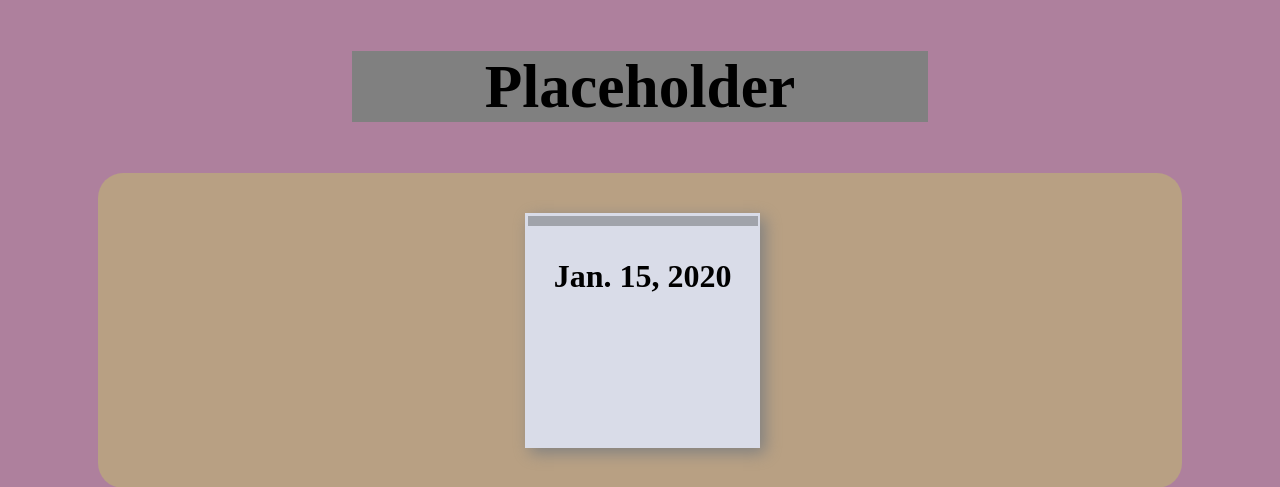
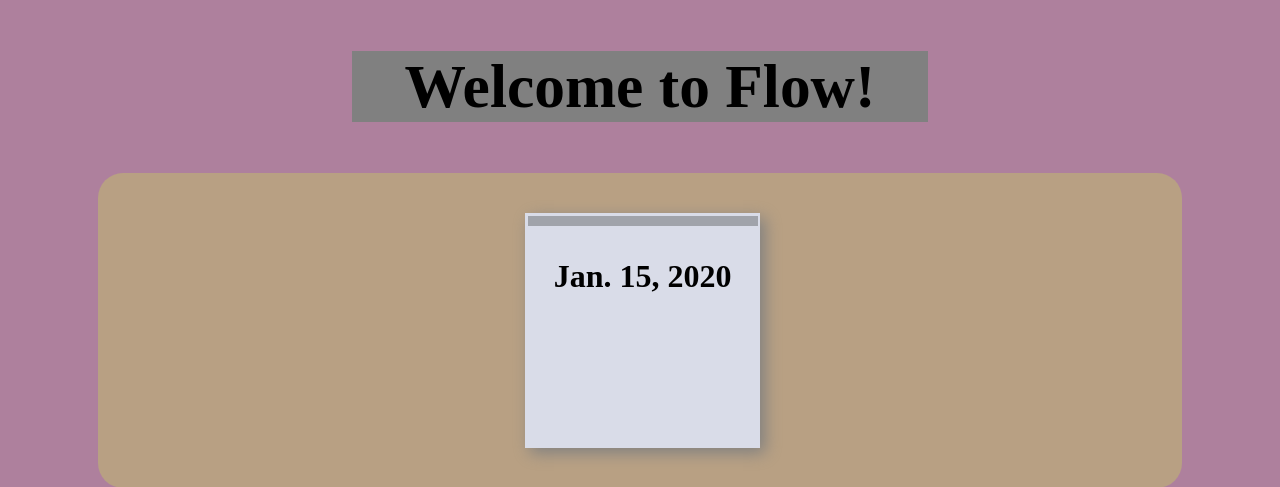
Before and after one commit to LienLeinad/BlueHacks2019, a Django app: page / in a window 1280 px wide. Shown: the top 487 px of the page. Run offline with Django 3.2, Linux system fonts and the light colour scheme; tables that the repository leaves empty hold one stand-in row (values such as "Sample post"); some web fonts are replaced.

Commit message:
Final FINAL FINAL FINAL FINAL COMMIT AS IN"

```diff
--- a/journal/template/homePage.html
+++ b/journal/template/homePage.html
@@ -13,7 +13,7 @@
 
 <body>
 	<div id="welcome">
-		<h2>Placeholder</h2>
+		<h2>Welcome to Flow!</h2>
 	</div>
 
 	<div class="planner-area">
```
